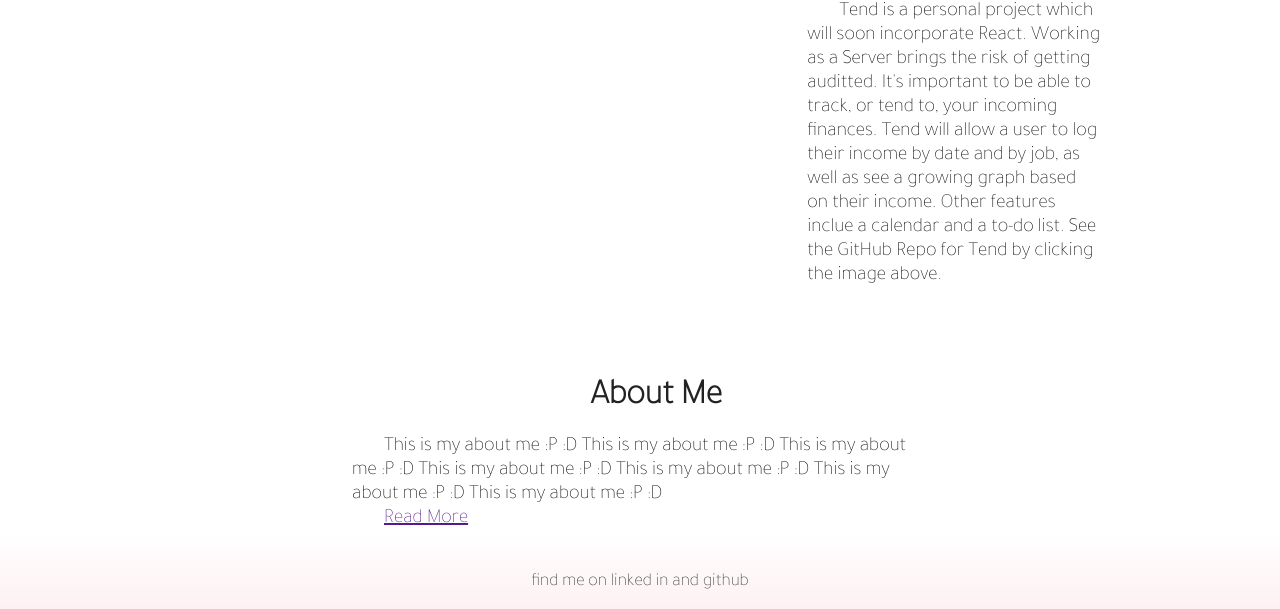
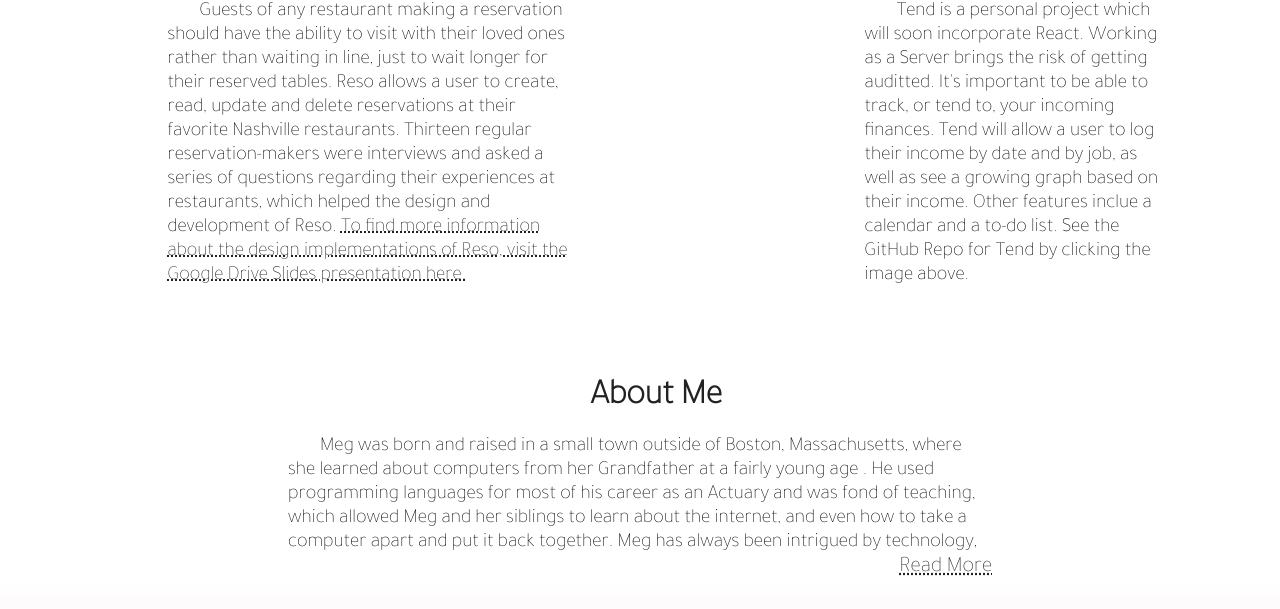
Before and after one commit to megscholl/old_portfolio, a React app: page / in a window 1280 px wide. Shown: the part 1123-1732 px from the top of the page. Built offline with nearby package versions, Linux system fonts and the light colour scheme.

Commit message:
added content to reso and updated css

```diff
--- a/src/components/AboutMe.js
+++ b/src/components/AboutMe.js
@@ -6,9 +6,16 @@ class AboutMe extends Component {
     render() {
         return(
             <div className="wrap-text-center">
-             <h5 className="header-center readmore-box">About Me</h5>
-             <p>This is my about me :P :D This is my about me :P :D This is my about me :P :D This is my about me :P :D This is my about me :P :D This is my about me :P :D This is my about me :P :D </p>
-             <p className="read-more"><a href="" className="button">Read More</a></p>
+             <h5 className="header-center">About Me</h5>
+             <div className=" readmore-box about-me-border">
+                <p>Meg was born and raised in a small town outside of Boston, Massachusetts, where she learned about computers from her Grandfather at a fairly young age . He used programming languages for most of his career as an Actuary and was fond of teaching, which allowed Meg and her siblings to learn about the internet, and even how to take a computer apart and put it back together. Meg has always been intrigued by technology, but didn't start coding until she was about 14 years old.
+                </p>
+                <p>At this age, Meg was comfortable with computers and internet was still relatively new, so she became very familiar with social media including LiveJournal and MySpace. Aesthetics and design have always been important to her, as is learning what makes her sites tick. Every day her site would look different because she enjoyed coding and making her site look a certain way that reflected her personality at that given time.
+                </p>
+                <p>Since then, Meg earned her Bachelor of Science Degree from Westfield State University in Environmental Science, Regional Planning, and Geographic Information Systems (GIS). After graduating, she relocated to Nashville with her family, where she was presented with an abudance of opportunities including publishing, engineering, volunteer management and software development. She is currently enrolled in a full-time advanced UX UI Design Front-End Development program at Nashville Software School.
+                </p>
+            </div>
+            <p className="read-more center"><a href="" className="button project-links">Read More</a></p>
             </div>
         )
     }
--- a/src/components/App.css
+++ b/src/components/App.css
@@ -30,6 +30,14 @@
 }
 
 
+nav {
+  font-family: 'Tajawal', sans-serif;
+  font-size: 18px;
+  color: #222;
+  margin-left: 3rem;
+  padding: .5rem;
+}
+
 /**//**//**//**//**//**/
  /* ARROW ANIMATION */
 .arrow {
--- a/src/components/DevDesign.css
+++ b/src/components/DevDesign.css
@@ -32,7 +32,7 @@ h5 {
 }
 
 .wrap-text{
-    width: 45%;
+    width: 55%;
     font-family: 'Tajawal', sans-serif;
     font-size: 20px;
     padding-top: .6rem;
@@ -41,7 +41,7 @@ h5 {
 }
 
 .wrap-text-center {
-    width: 45%;
+    width: 55%;
     font-family: 'Tajawal', sans-serif;
     font-size: 20px;
     padding-top: .6rem;
@@ -67,10 +67,19 @@ h5 {
     margin-top: 13rem;
 }
 
+.center {
+    text-align: right;
+    font-size: 22px;
+}
+/*
+.about-me-border {
+    border: thin solid #222;
+    padding: 2rem;
+} */
 
 .flexbox-container {
     display: flex;
-    margin-left: 10%;
+    /* margin-left: 10%; */
 }
 
 .zoom {
@@ -83,7 +92,6 @@ h5 {
     -webkit-transform: scale(1.1); /* Safari 3-8 */
     transform: scale(1.1);
 }
-
 
 
 .readmore-box {
@@ -100,3 +108,18 @@ h5 {
     text-align: center;
     margin: 0; padding: 30px 0;
 }
+
+
+.project-links {
+    color: #222;
+    text-decoration: dotted underline;
+}
+
+
+
+.links:hover,
+.project-links:hover {
+    cursor: pointer;
+    color: #FBD2D7;
+    font-weight: bolder;
+}
--- a/src/components/Nav.css
+++ /dev/null
@@ -1,16 +0,0 @@
-@import url('https://fonts.googleapis.com/css?family=Tajawal:200');
-
-
-nav {
-    font-family: 'Tajawal', sans-serif;
-    font-size: 18px;
-    color: #222;
-    margin-left: 3rem;
-    padding: .5rem;
-}
-
-.links:hover {
-    cursor: pointer;
-    color: #FBD2D7;
-    font-weight: bolder;
-}
--- a/src/components/Nav.js
+++ b/src/components/Nav.js
@@ -1,5 +1,4 @@
 import React, { Component } from 'react';
-import './Nav.css';
 
 class Nav extends Component {
     render() {
--- a/src/components/Reso.js
+++ b/src/components/Reso.js
@@ -8,6 +8,7 @@ class Reso extends Component {
             <div>
                 <a href="https://github.com/megscholl/capstone" alt="Reso, Meg Scholl NSS C24 Midway Capstone" title="Reso, Meg Scholl NSS C24 Midway Capstone" target="_blank" rel="noopener noreferrer"><img src={ResoImg} alt="screen shot of Reso by Meg Scholl" className="image-examples zoom"/></a>
 
+                <p className="wrap-text">Guests of any restaurant making a reservation should have the ability to visit with their loved ones rather than waiting in line, just to wait longer for their reserved tables. Reso allows a user to create, read, update and delete reservations at their favorite Nashville restaurants. Thirteen regular reservation-makers were interviews and asked a series of questions regarding their experiences at restaurants, which helped the design and development of Reso. <a href="https://docs.google.com/presentation/d/e/2PACX-1vTuWjN4sky9Xgdl1esGTv25hqZiYW_ohVE9tM5KnYOC6uT746KrUzKmv0yCXOW9D_QmG6WFH7iqvoB-/pub?start=true&loop=false&delayms=3000" target="_blank" alt="Reso Google Drive Slides Presentation" title="Reso Google Drive Slides Presentation"  rel="noopener noreferrer" className="project-links">To find more information about the design implementations of Reso, visit the Google Drive Slides presentation here.</a> </p>
             </div>
         )
     }
```
